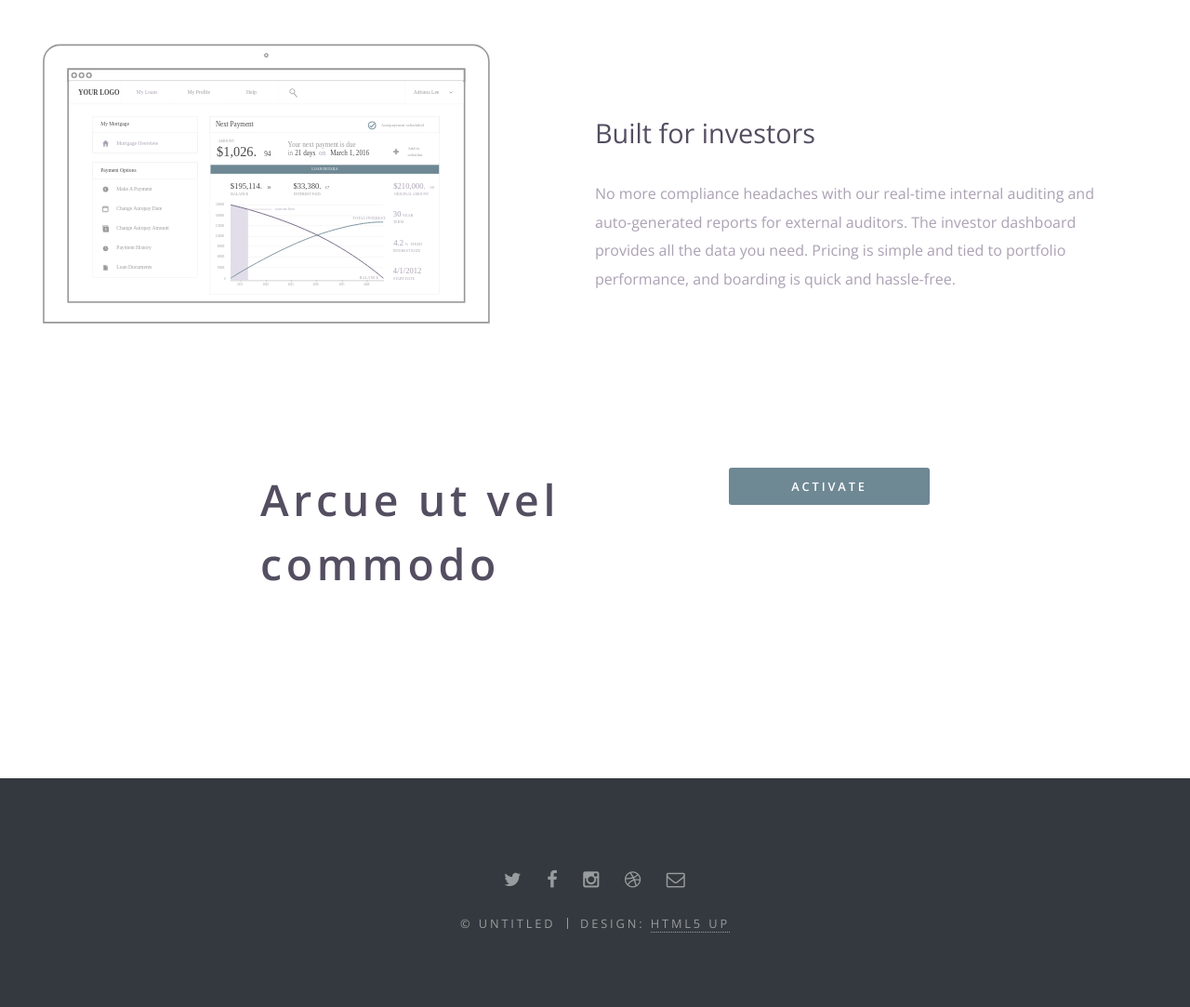
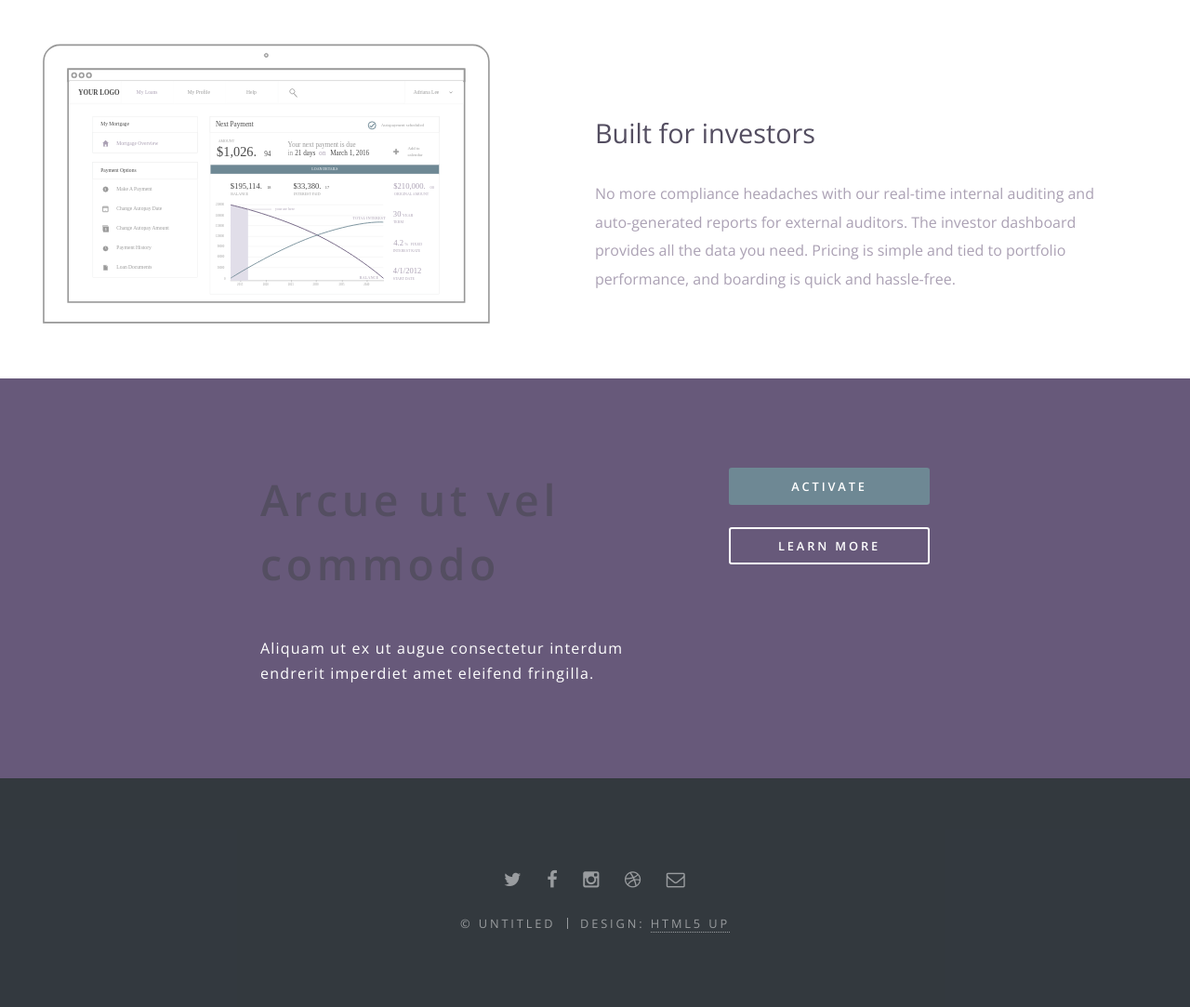
Before and after one commit to awhyit/pennie, a PHP site: page / in a window 1280 px wide. Shown: the part 2157-3240 px from the top of the page at 93% size. Run offline with PHP 8.4, Linux system fonts and the light colour scheme.

Commit message:
background color for CTA

```diff
--- a/assets/css/main.css
+++ b/assets/css/main.css
@@ -3206,7 +3206,7 @@
 			}
 
 		.wrapper.style4 {
-			background-color: transparent;
+			background-color: #67597A;
 		}
 
 		.wrapper.style5 {
```
